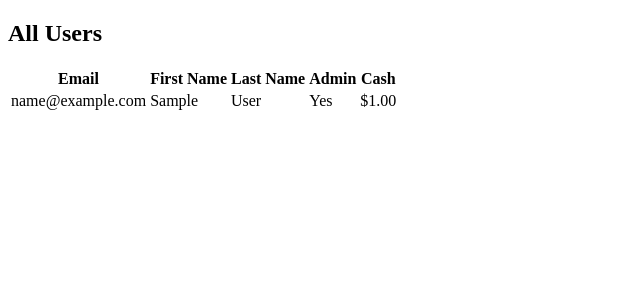
After one commit to dnarang1/IFT401, a Flask app: page /admin/view_users in a window 1280 px wide. The commit adds this page. Shown: the top 300 px of the page, without its empty margins (0-640 px from the left). Run offline with Flask 3, Linux system fonts and the light colour scheme; a user stored in the database is signed in; tables that the repository leaves empty hold one stand-in row (values such as "Sample post").

Commit message:
Added view users

```diff
--- a/app.py
+++ b/app.py
@@ -16,7 +16,7 @@ app.config['SQLALCHEMY_DATABASE_URI'] ='mysql+pymysql://root:password@localhost/
 app.config['SQLALCHEMY_TRACK_MODIFICATIONS'] = False
 db = SQLAlchemy(app)
 
-# Initialize Flask-Login
+# Flask-Login
 login_manager = LoginManager()
 login_manager.init_app(app)
 login_manager.login_view = 'login'  # Redirect to the login page if not logged in
@@ -40,7 +40,7 @@ class User_Stock(db.Model):
     user_email = db.Column(db.String(128), db.ForeignKey('users.user_email'))
     stock_ticker = db.Column(db.CHAR(5), db.ForeignKey('market_stock.stock_ticker'))
     user_quantity = db.Column(db.Integer, nullable=False)
-
+# Define user transactions
 class User_Transactions(db.Model):
     __tablename__ = 'user_transactions'
     transaction_number = db.Column(db.Integer, primary_key=True)
@@ -49,7 +49,7 @@ class User_Transactions(db.Model):
     price_at_purchase = db.Column(db.DECIMAL(10,2), nullable=False)
     purchase_quantity = db.Column(db.Integer, nullable=False)
     user_email = db.Column(db.String(128), db.ForeignKey('users.user_email'))
-
+# Define market stock
 class Market_Stock(db.Model):
     __tablename__ = 'market_stock'
     stock_ticker = db.Column(db.CHAR(5), primary_key=True)
@@ -58,7 +58,7 @@ class Market_Stock(db.Model):
     stock_price = db.Column(db.DECIMAL(10,2), nullable=False)
     market_high = db.Column(db.DECIMAL(10,2), nullable=False)
     market_low = db.Column(db.DECIMAL(10,2), nullable=False)
-
+# Define market
 class Market(db.Model):
     __tablename__ = 'market'
     DOY = db.Column(db.Integer, primary_key=True)
@@ -71,11 +71,12 @@ class Market(db.Model):
 def load_user(user_email):
     return Users.query.get(user_email)
 
+# Database init
 @app.route('/createdb')
 def creDB():
     db.create_all()
     return "Created product database"
-
+# Homepage
 @app.route('/')
 def home():
     current_year = datetime.now().year
@@ -83,11 +84,12 @@ def home():
 
 @app.route('/login', methods=['GET', 'POST'])
 def login():
+    # Grab email and password from webpage
     if request.method == 'POST':
         email = request.form['email']
         password = request.form['password']
 
-        # Login logic
+        # Login logic. Finds user then checks password against hashed password in the database
         user = Users.query.filter_by(user_email=email).first()
         if user and check_password_hash(user.password, password):
             login_user(user)  # Log the user in
@@ -114,15 +116,16 @@ def register():
             isadmin=False,
             cash=0
         )
+        # attempt to add to database
         try:
             db.session.add(userObj)
-            print('User added successfully')
+            print('User added successfully') # Debug message
             db.session.commit()
             flash(f'Registration successful for {username}', 'success')
             return redirect(url_for('home'))
         except Exception as e:
             db.session.rollback()
-            print(f'Error adding user: {e}')
+            print(f'Error adding user: {e}') # Debug message
             flash('Registration failed. Please try again.', 'danger')
     return render_template('register.html')
 
@@ -212,11 +215,14 @@ def sell_stocks():
             return redirect(url_for('dashboard_view'))
 
     return render_template('sell_stocks.html', error=False)
-
+# Error page
 @app.route('/not_enough_stocks')
 def not_enough_stocks():
     return render_template('not_enough_stocks.html')
 
+
+
+# User settings
 @app.route('/user_settings', methods=['GET', 'POST'])
 @login_required
 def user_settings():
@@ -226,17 +232,18 @@ def user_settings():
         flash('User settings updated successfully', 'success')
         return redirect(url_for('dashboard_view'))
     return render_template('user_settings.html')
-
+# Admin page
 @app.route('/admin_page')
 @login_required
 def admin_page():
     if not current_user.isadmin:
         return "ADMIN ACCESS ONLY", 403
     return render_template('admin_page.html')
-
+# Add stock
 @app.route('/admin/addstock', methods=['GET', 'POST'])
 @login_required
 def admin_add_stock():
+    # Grab info from webpage
     if request.method == 'POST':
         stockName = request.form['stockName']
         stockTicker = request.form['stockTicker']
@@ -250,11 +257,22 @@ def admin_add_stock():
             market_high=stockPrice,
             market_low=stockPrice,
         )
+        # Add info to database
         db.session.add(stockObj)
         db.session.commit()
         flash('Stock added successfully!', 'success')
         return redirect(url_for('admin_page'))
     return render_template('admin_add_stock.html')
 
+@app.route('/admin/view_users', methods=['GET','POST'])
+@login_required
+def view_users():
+    if not current_user.isadmin:
+        return "ADMIN ACESS ONLY", 403
+
+    all_users = Users.query.all()
+    return render_template('view_users.html', users=all_users)
+
+
 if __name__ == '__main__':
     app.run(debug=True)
--- a/templates/admin_page.html
+++ b/templates/admin_page.html
@@ -20,7 +20,7 @@
                 <div class="card-body">
                     <h4>Manage Users</h4>
                     <ul>
-                        <li><a href="#">View all users</a></li>
+                        <li><a href="{{ url_for('view_users') }}">View all users</a></li>
                         <li><a href="#">Edit user details</a></li>
                         <li><a href="#">Reset user passwords</a></li>
                         <li><a href="#">Approve/Disable user accounts</a></li>
--- /dev/null
+++ b/templates/view_users.html
@@ -0,0 +1,33 @@
+<!DOCTYPE html>
+<html lang="en">
+<head>
+    <meta charset="UTF-8">
+    <meta name="viewport" content="width=device-width, initial-scale=1.0">
+    <title>View Users</title>
+</head>
+<body>
+    <h2>All Users</h2>
+    <table>
+        <thead>
+            <tr>
+                <th>Email</th>
+                <th>First Name</th>
+                <th>Last Name</th>
+                <th>Admin</th>
+                <th>Cash</th>
+            </tr>
+        </thead>
+        <tbody>
+            {% for user in users %}
+            <tr>
+                <td>{{ user.user_email }}</td>
+                <td>{{ user.fname }}</td>
+                <td>{{ user.lname }}</td>
+                <td>{{ 'Yes' if user.isadmin else 'No' }}</td>
+                <td>${{ user.cash }}</td>
+            </tr>
+            {% endfor %}
+        </tbody>
+    </table>
+</body>
+</html>
```
